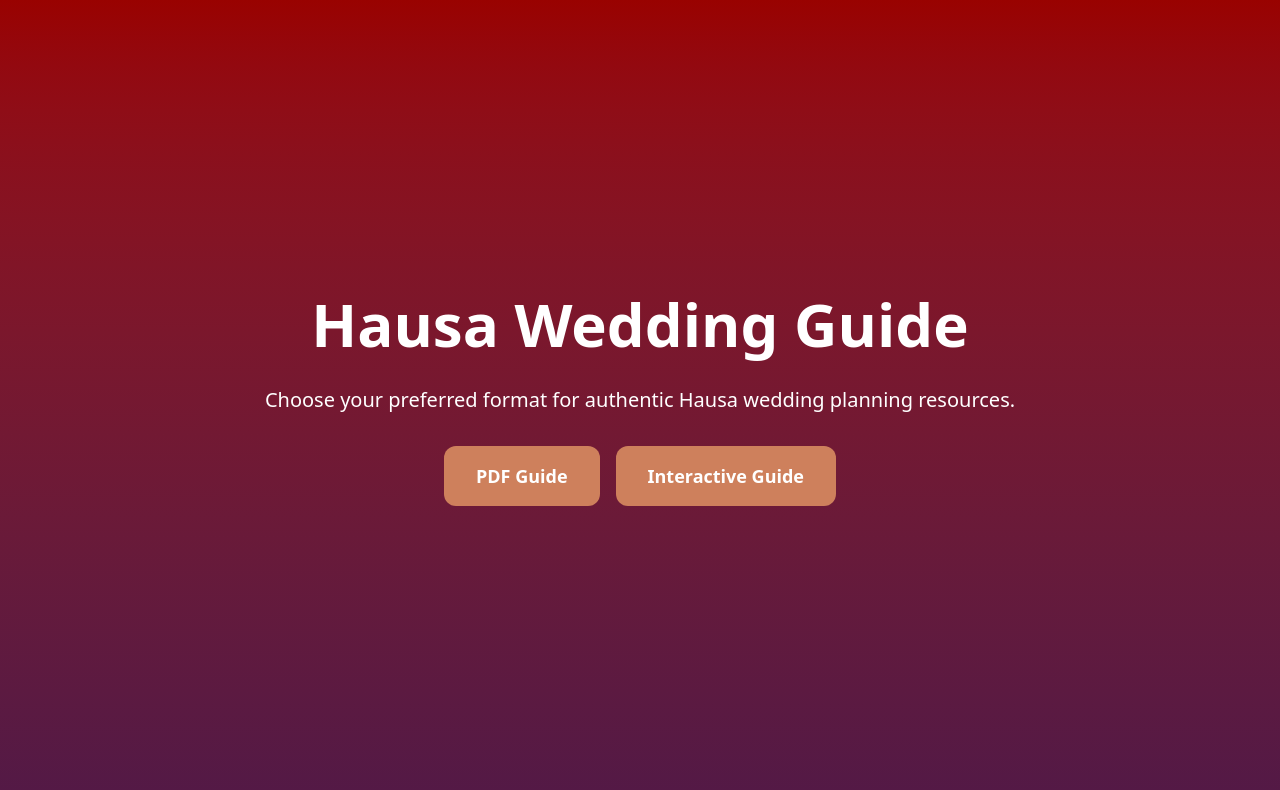
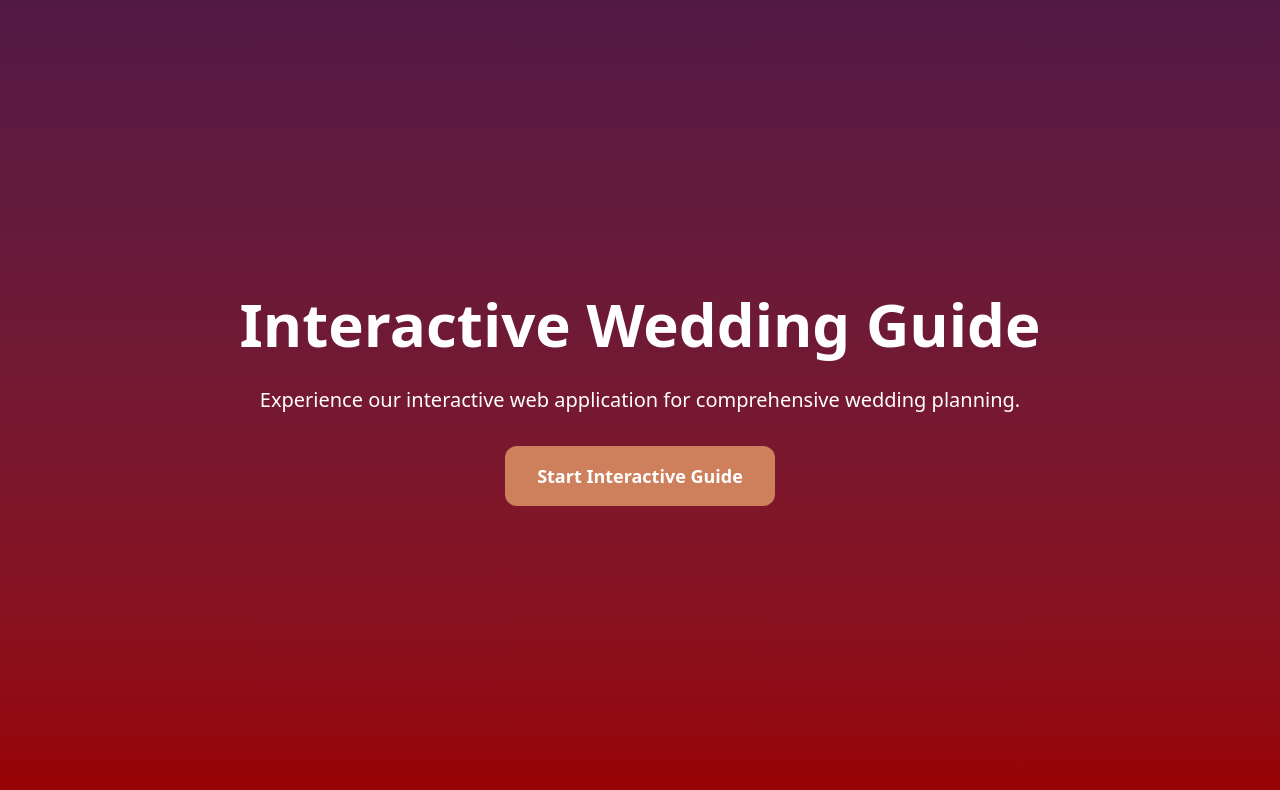
Before and after one commit to devbydijah/TheHausaWedingGuide, a React (Vite) app: page / in a window 1280 px wide. Shown: the top 790 px of the page. Built offline with nearby package versions, Linux system fonts and the light colour scheme.

Commit message:
Simplify interactive-guide branch to show dedicated interactive guide landing page

```diff
--- a/src/App.jsx
+++ b/src/App.jsx
@@ -1,35 +1,7 @@
-import React, { useState, useEffect } from 'react';
+import React from 'react';
 import './index.css';
 
 function App() {
-  const [productType, setProductType] = useState(null);
-
-  useEffect(() => {
-    const urlParams = new URLSearchParams(window.location.search);
-    const product = urlParams.get('product');
-    if (product) {
-      setProductType(product);
-    }
-  }, []);
-
-  const getContent = () => {
-    if (productType === 'pdf') {
-      return (
-        <div className="min-h-screen bg-gradient-to-b from-[#990200] to-[#531946] flex items-center justify-center p-8">
-          <div className="max-w-4xl mx-auto text-center text-white">
-            <h1 className="text-4xl md:text-6xl font-bold mb-8">
-              Hausa Wedding Guide PDF
-            </h1>
-            <p className="text-xl mb-8">
-              Your comprehensive PDF guide for authentic Hausa wedding planning.
-            </p>
-            <button className="bg-[#CE805C] hover:bg-[#740015] text-white px-8 py-4 rounded-xl text-lg font-semibold">
-              Download PDF Guide
-            </button>
-          </div>
-        </div>
-      );
-    } else if (productType === 'webapp') {
   return (
     <div className="min-h-screen bg-gradient-to-b from-[#531946] to-[#990200] flex items-center justify-center p-8">
       <div className="max-w-4xl mx-auto text-center text-white">
@@ -45,31 +17,6 @@ function App() {
       </div>
     </div>
   );
-    } else {
-      return (
-        <div className="min-h-screen bg-gradient-to-b from-[#990200] to-[#531946] flex items-center justify-center p-8">
-          <div className="max-w-4xl mx-auto text-center text-white">
-            <h1 className="text-4xl md:text-6xl font-bold mb-8">
-              Hausa Wedding Guide
-            </h1>
-            <p className="text-xl mb-8">
-              Choose your preferred format for authentic Hausa wedding planning resources.
-            </p>
-            <div className="flex gap-4 justify-center">
-              <a href="/?product=pdf" className="bg-[#CE805C] hover:bg-[#740015] text-white px-8 py-4 rounded-xl text-lg font-semibold">
-                PDF Guide
-              </a>
-              <a href="/?product=webapp" className="bg-[#CE805C] hover:bg-[#740015] text-white px-8 py-4 rounded-xl text-lg font-semibold">
-                Interactive Guide
-              </a>
-            </div>
-          </div>
-        </div>
-      );
-    }
-  };
-
-  return getContent();
 }
 
 export default App;
```
Lines whose indentation alone changed are shown as unchanged.
